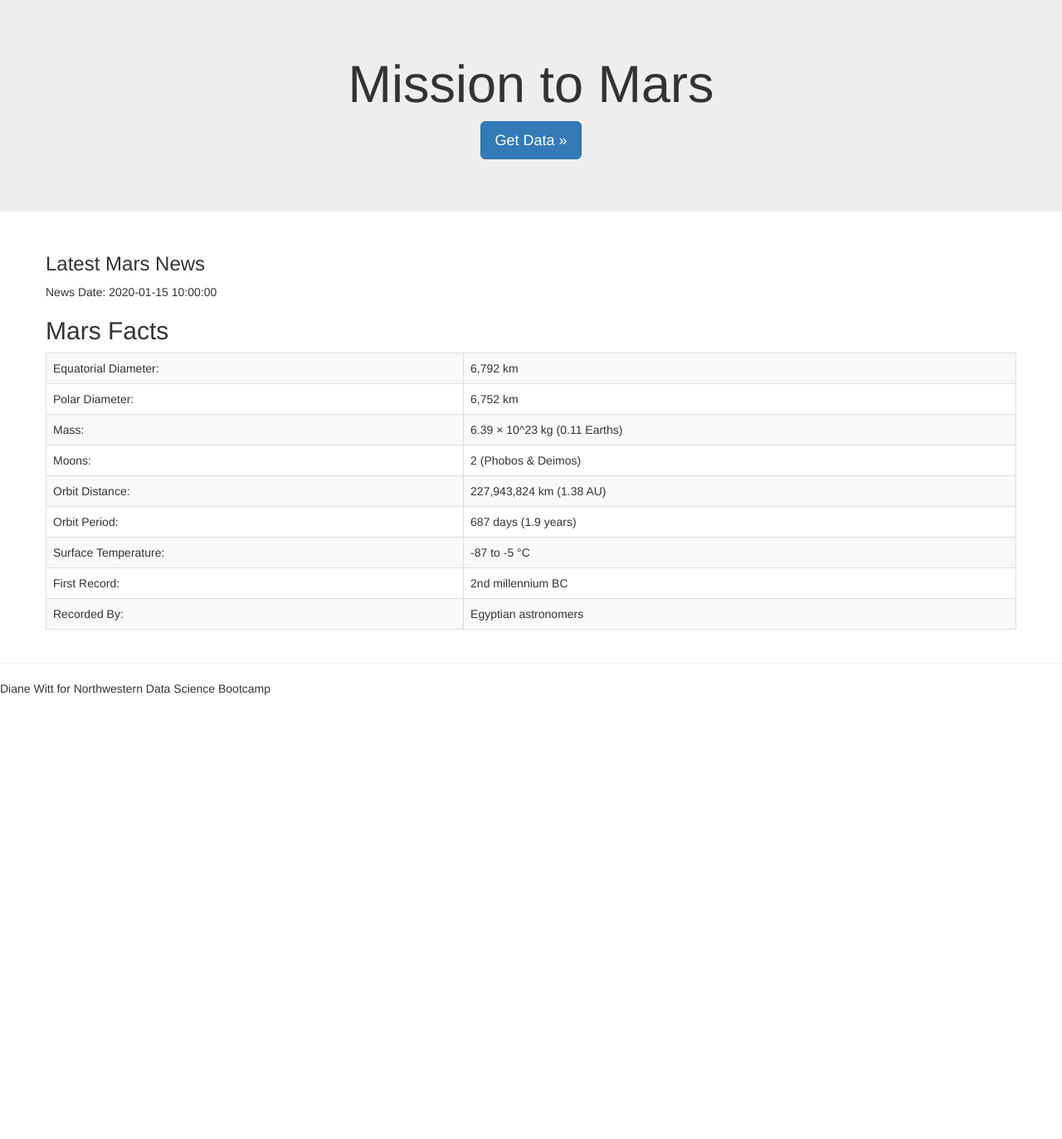
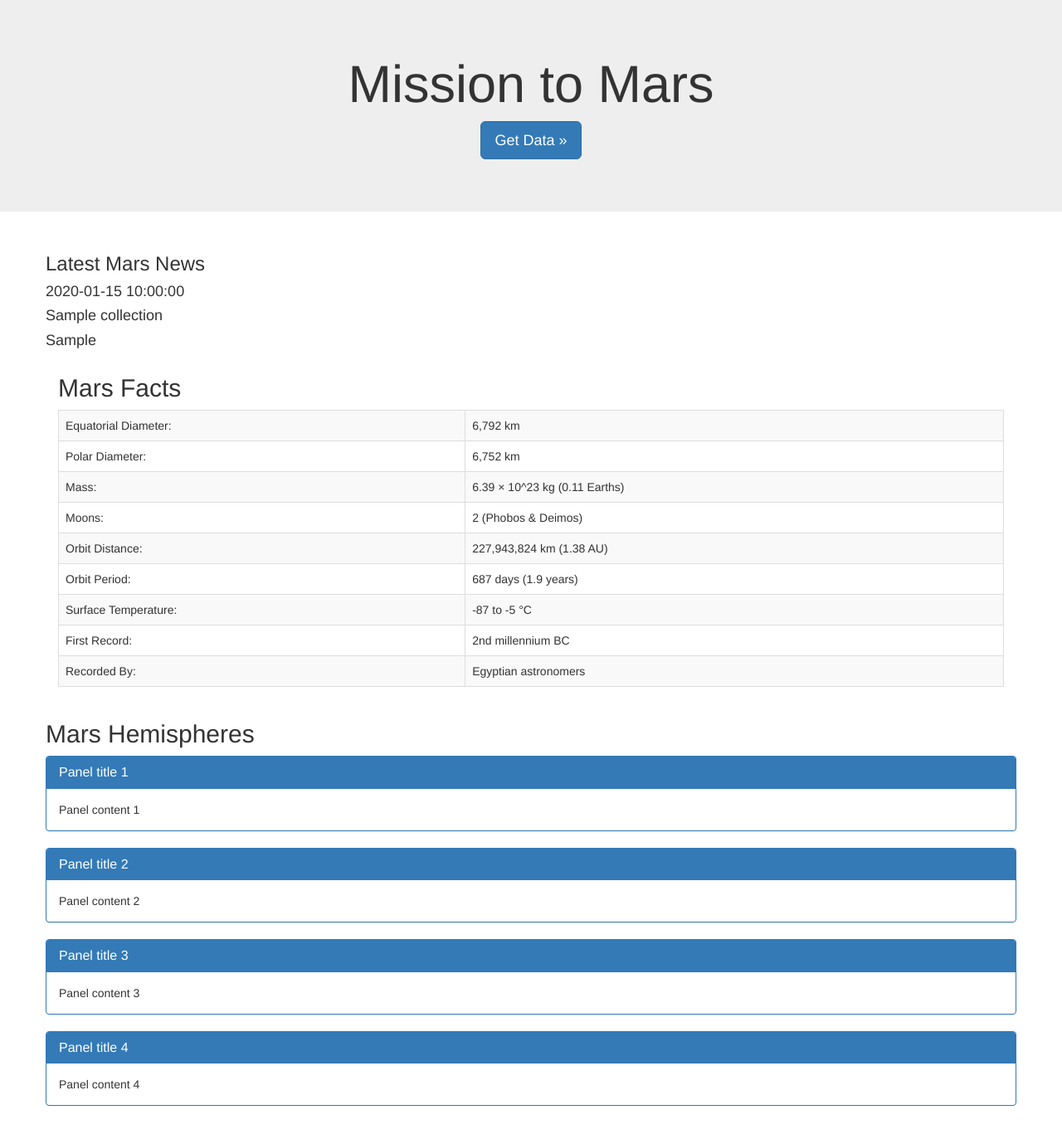
Before and after one commit to dianemarie-public/Mission-To-Mars, a Flask app: page / in a window 1280 px wide. Shown: the part 51-1424 px from the top of the page at 83% size. Before the commit the page ends 889 px from the top, so only its background shows below. Run offline with Flask 2, Linux system fonts and the light colour scheme; a database or web service that is not in the repository returns one stand-in record (values such as "Sample title"); some libraries are stand-ins or nearby versions.

Commit message:
Update index.html

```diff
--- a/Mission_To_Mars/templates/index.html
+++ b/Mission_To_Mars/templates/index.html
@@ -1,37 +1,15 @@
 <!DOCTYPE html>
 <html lang="en">
+
 <head>
-    <meta charset="utf-8">
-    <meta http-equiv="X-UA-Compatible" content="IE=edge">
-    <meta name="viewport" content="width=device-width, initial-scale=1">
-    <!-- The above 3 meta tags *must* come first in the head; any other head content must come *after* these tags -->
-    <meta name="description" content="">
-    <meta name="author" content="">
-    <!-- <link rel="icon" href="../../favicon.ico"> -->
-    <!-- Test GitHub Push -->
+  <meta charset="UTF-8">
+  <meta name="viewport" content="width=device-width, initial-scale=1.0">
+  <meta http-equiv="X-UA-Compatible" content="ie=edge">
   <title>Mission to Mars</title>
+  <link rel="stylesheet" href="https://maxcdn.bootstrapcdn.com/bootstrap/3.3.7/css/bootstrap.min.css">
+  <link href="../static/jumbotron.css" rel="stylesheet">
+</head>
 
-    <!-- Bootstrap core CSS -->
-    <!-- MUST UPDATE PATH -->
-    <link rel="stylesheet" href="https://maxcdn.bootstrapcdn.com/bootstrap/3.3.7/css/bootstrap.min.css">
-    <!-- <link href="../static/bootstrap.min.css" rel="stylesheet"> -->
-
-    <!-- IE10 viewport hack for Surface/desktop Windows 8 bug -->
-    <!-- <link href="../../assets/css/ie10-viewport-bug-workaround.css" rel="stylesheet"> -->
-
-    <!-- Custom styles for this template -->
-    <link href="../static/jumbotron.css" rel="stylesheet">
-
-    <!-- Just for debugging purposes. Don't actually copy these 2 lines! -->
-    <!--[if lt IE 9]><script src="../../assets/js/ie8-responsive-file-warning.js"></script><![endif]-->
-    <!-- <script src="../../assets/js/ie-emulation-modes-warning.js"></script> -->
-
-    <!-- HTML5 shim and Respond.js for IE8 support of HTML5 elements and media queries -->
-    <!--[if lt IE 9]>
-      <script src="https://oss.maxcdn.com/html5shiv/3.7.3/html5shiv.min.js"></script>
-      <script src="https://oss.maxcdn.com/respond/1.4.2/respond.min.js"></script>
-    <![endif]-->
-  </head>
 <body>
   <nav class="navbar navbar-inverse navbar-fixed-top">
       <div class="container">
@@ -47,11 +25,11 @@
       </div>
     </nav>
 
-    <!-- Main jumbotron for a primary marketing message or call to action -->
+    <!-- Main jumbotron -->
     <div class="jumbotron text-center">
       <div class="container">
         <h1>Mission to Mars</h1>
-        <!-- <p>This is a template for a simple marketing or informational website. It includes a large callout called a jumbotron and three supporting pieces of content. Use it as a starting point to create something more unique.</p> -->
+        <!-- Get Data button -->
         <p><a class="btn btn-primary btn-lg" href="/scrape" role="button">Get Data &raquo;</a></p>
       </div>
     </div>
@@ -61,11 +39,12 @@
       <div class="row">
         <div class="col">
           <h3>Latest Mars News</h3>
-          <body>
-            <h5>{{news_date}}</h5>
-          </body>
-          <p>News Date: {{ mars.news_date }}</p>
+          <h4>{{ mars.news_date }}</h4>
+          <h4>{{ mars.news_title }}</h4>
+          <h4>{{ mars.news_p }}</h4>
         </div>
+      </div>
+
       <div class="col">
           <h2 id="tables-bordered">Mars Facts</h2>
               <table class="table table-bordered table-striped table-responsive">
@@ -109,20 +88,18 @@
                 </tbody>
               </table>
             </div>
-            <!-- /example -->
-          <!-- </table>
-       </div>
+
             <div class="row">
             <h2>Mars Hemispheres</h2>
           </div>
-          <!-- <div class="row"> -->
-            <!-- <div class="col"> -->
-              <!-- <div class="panel panel-primary"> -->
-                <!-- <div class="panel-heading"> -->
-                  <!-- <h3 class="panel-title">Panel title 1</h3> -->
-                <!-- </div> -->
-                <!-- <div class="panel-body"> -->
-                  <!-- Panel content 1
+          <div class="row">
+            <div class="col">
+              <div class="panel panel-primary">
+                <div class="panel-heading">
+                  <h3 class="panel-title">Panel title 1</h3>
+                </div>
+                <div class="panel-body">
+                  Panel content 1
                 </div>
               </div>
               <div class="panel panel-primary">
@@ -133,8 +110,8 @@
                   Panel content 2
                 </div>
               </div>
-            </div> -->
-              <!-- <div class="w-100"></div>
+            </div>
+              <div class="w-100"></div>
             <div class="col">
               <div class="panel panel-primary">
                 <div class="panel-heading">
@@ -150,28 +127,16 @@
                 </div>
                 <div class="panel-body">
                   Panel content 4
-                </div> -->
+                </div>
               </div>
             </div>
           </div>
         </div>
       </div>
 
-      <!-- Footer
-      ================================================== -->
-      <hr>
-      <footer>
-        <p>Diane Witt for Northwestern Data Science Bootcamp</p>
-      </footer>
-    </div>
 
-    <!-- Bootstrap core JavaScript
-    ================================================== -->
-    <!-- Placed at the end of the document so the pages load faster -->
-    <script src="https://ajax.googleapis.com/ajax/libs/jquery/1.12.4/jquery.min.js"></script>
-    <script>window.jQuery || document.write('<script src="../../assets/js/vendor/jquery.min.js"><\/script>')</script>
-    <script src="https://stackpath.bootstrapcdn.com/bootstrap/4.5.2/js/bootstrap.min.js"></script>
-    <!-- IE10 viewport hack for Surface/desktop Windows 8 bug -->
-    <script src="../static/ie10-viewport-bug-workaround.js"></script>
+
+
 </body>
+
 </html>
```
Lines whose indentation alone changed are shown as unchanged.
